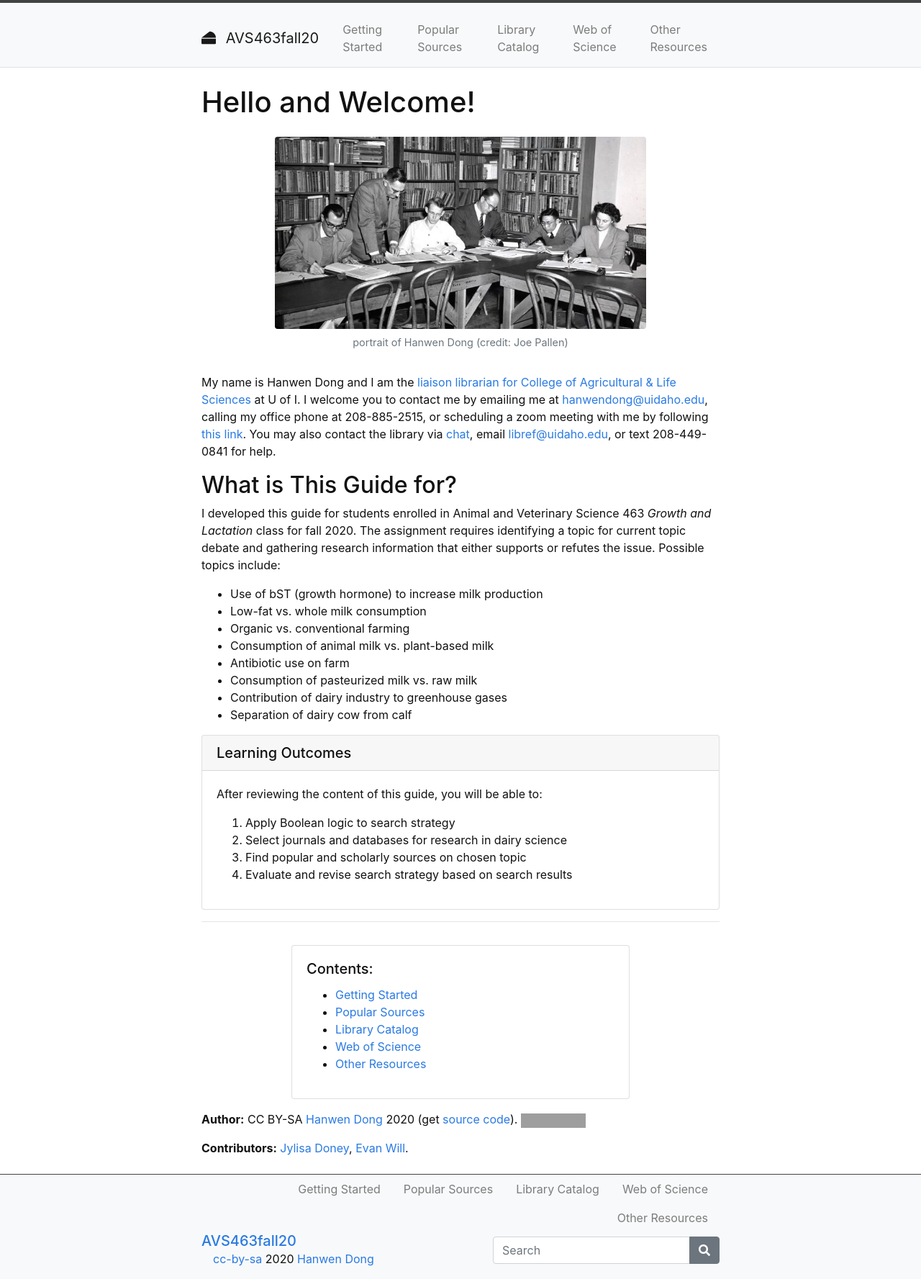
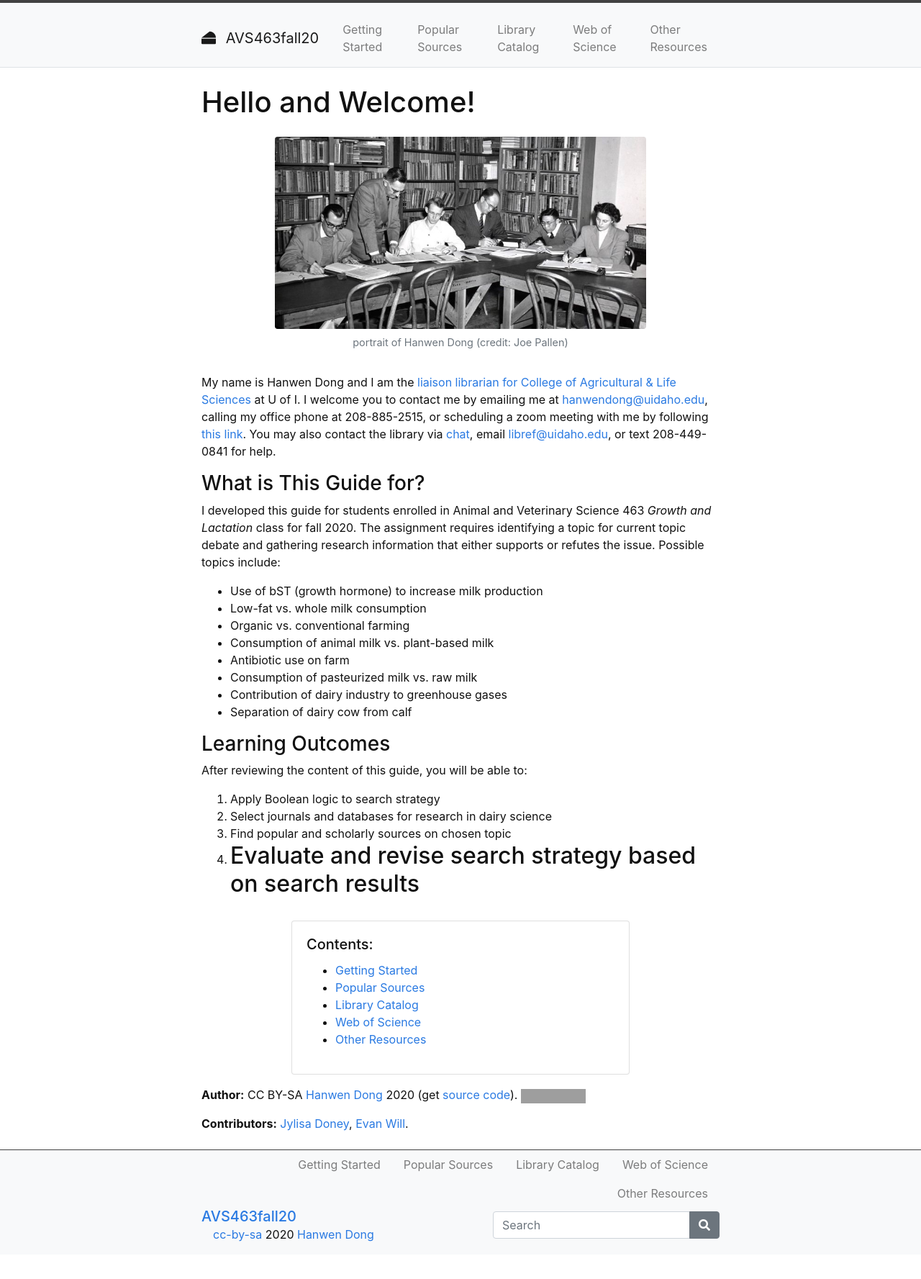
Before and after one commit to hanwendong1/AVS463-f20, a Jekyll site: the page built from index.md, in a window 1280 px wide. Shown: the whole page at 72% size. Built offline with Jekyll 4.4.1, drawn with Linux system fonts in a browser that asks for light colours; after the commit the page ends 1743 px from its top, so only the background shows below that; grey boxes are pictures that could not be loaded.

Commit message:
Update index.md

```diff
--- a/index.md
+++ b/index.md
@@ -9,7 +9,7 @@ layout: default
 
 My name is Hanwen Dong and I am the [liaison librarian for College of Agricultural & Life Sciences](https://www.lib.uidaho.edu/about/liaisons.html) at U of I. I welcome you to contact me by emailing me at <hanwendong@uidaho.edu>, calling my office phone at 208-885-2515, or scheduling a zoom meeting with me by following [this link](https://uidaho.co1.qualtrics.com/jfe/form/SV_1GJiDTJ7po0bDk9?topic=Agricultural+%26amp%3B+Life+Sciences&person=Hanwen+Dong&email=hanwendong%40uidaho.edu). You may also contact the library via [chat](https://www.lib.uidaho.edu/help/chat.html), email <libref@uidaho.edu>, or text 208-449-0841 for help.
 
-## What is This Guide for?
+### What is This Guide for?
 I developed this guide for students enrolled in Animal and Veterinary Science 463 *Growth and Lactation* class for fall 2020. The assignment requires identifying a topic for current topic debate and gathering research information that either supports or refutes the issue. Possible topics include:
 - Use of bST (growth hormone) to increase milk production
 - Low-fat vs. whole milk consumption
@@ -20,14 +20,12 @@ I developed this guide for students enrolled in Animal and Veterinary Science 46
 - Contribution of dairy industry to greenhouse gases
 - Separation of dairy cow from calf
 
-{% capture text %}
+### Learning Outcomes
 After reviewing the content of this guide, you will be able to:
 1. Apply Boolean logic to search strategy
 2. Select journals and databases for research in dairy science
 3. Find popular and scholarly sources on chosen topic
 4. Evaluate and revise search strategy based on search results
-{% endcapture %}
-{% include card.md text=text header="Learning Outcomes" %}
 ------
 {% include toc.html %}
 
```
